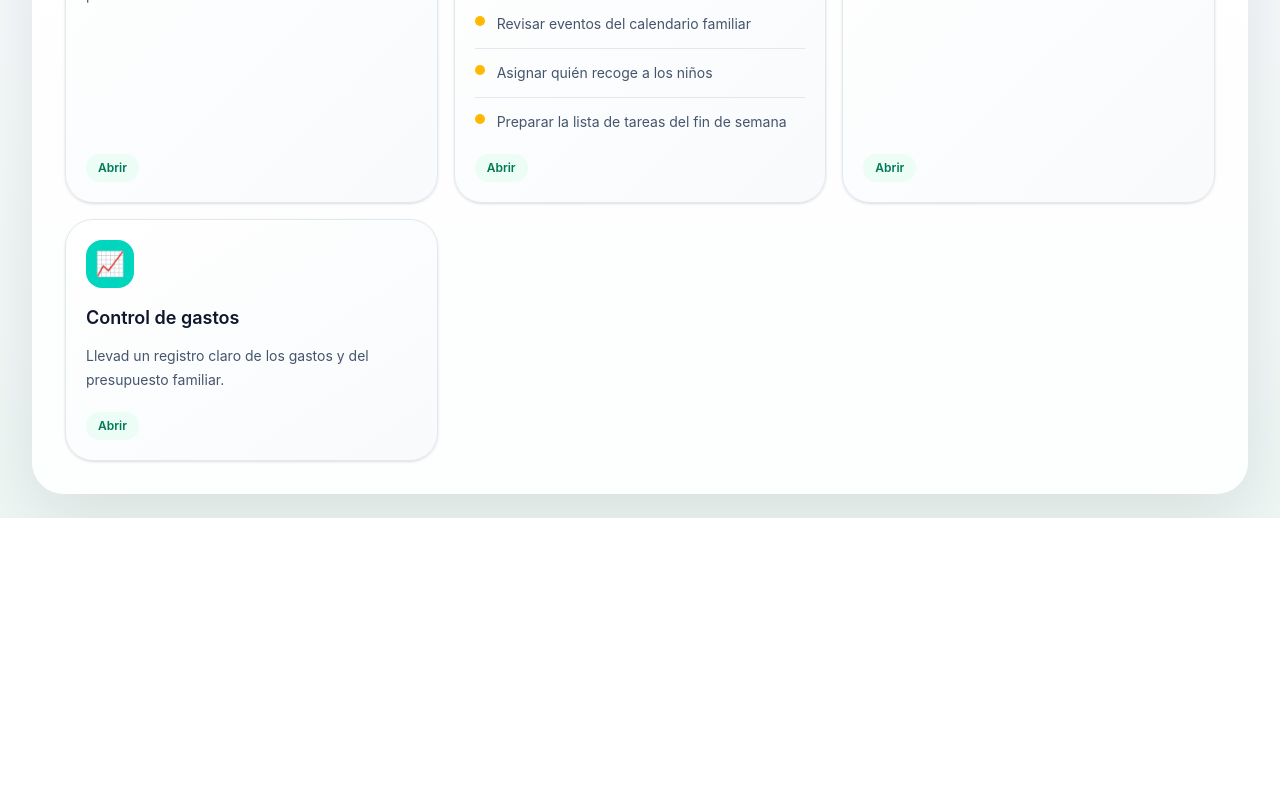
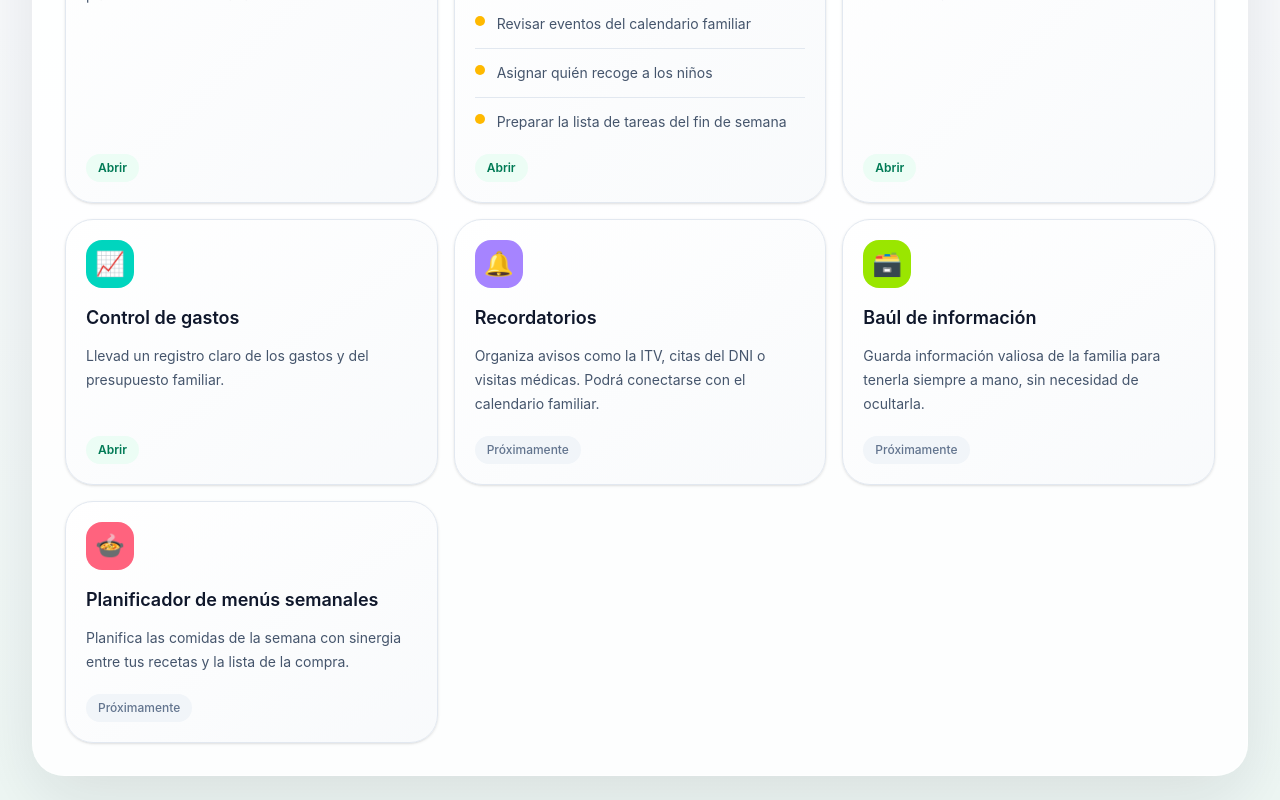
Before and after one commit to Diegogarhdez/proyecto-familia, a React (Vite) app in the folder apps/frontend/: page /dashboard in a window 1280 px wide. Shown: the part 925-1725 px from the top of the page. Before the commit the page ends 1443 px from the top, so only its background shows below. Built offline with nearby package versions, Linux system fonts and the light colour scheme; no server answers; sample sign-in values are in the browser's storage.

Commit message:
minor changes

```diff
--- a/apps/frontend/src/pages/Dashboard.tsx
+++ b/apps/frontend/src/pages/Dashboard.tsx
@@ -58,6 +58,27 @@ const features = [
     icon: '📈',
     kind: 'feature' as const,
     href: '/expenses',
+  },
+  {
+    title: 'Recordatorios',
+    description: 'Organiza avisos como la ITV, citas del DNI o visitas médicas. Podrá conectarse con el calendario familiar.',
+    accent: 'bg-violet-400',
+    icon: '🔔',
+    kind: 'feature' as const,
+  },
+  {
+    title: 'Baúl de información',
+    description: 'Guarda información valiosa de la familia para tenerla siempre a mano, sin necesidad de ocultarla.',
+    accent: 'bg-lime-400',
+    icon: '🗃️',
+    kind: 'feature' as const,
+  },
+  {
+    title: 'Planificador de menús semanales',
+    description: 'Planifica las comidas de la semana con sinergia entre tus recetas y la lista de la compra.',
+    accent: 'bg-rose-400',
+    icon: '🍲',
+    kind: 'feature' as const,
   },
 ];
 
```
